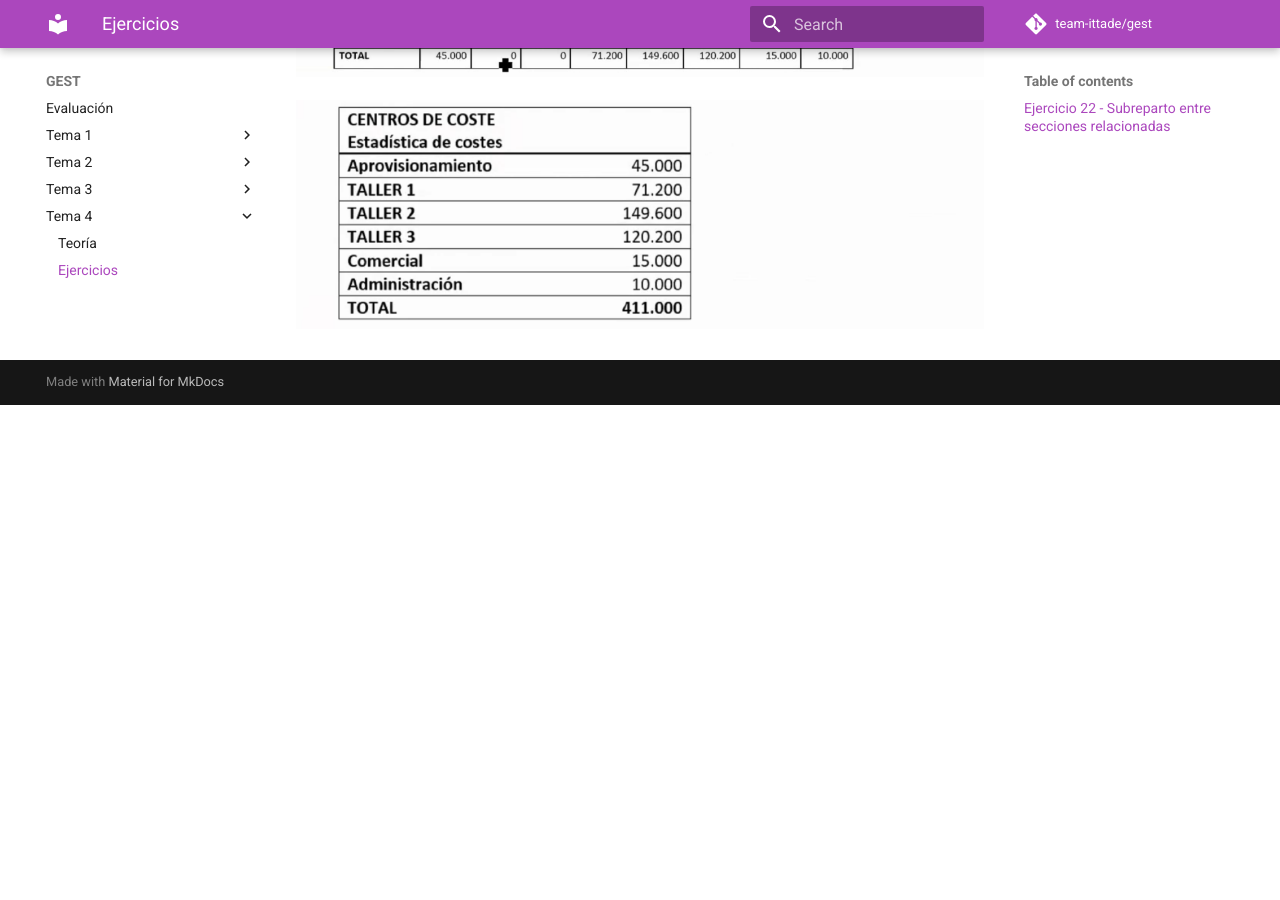
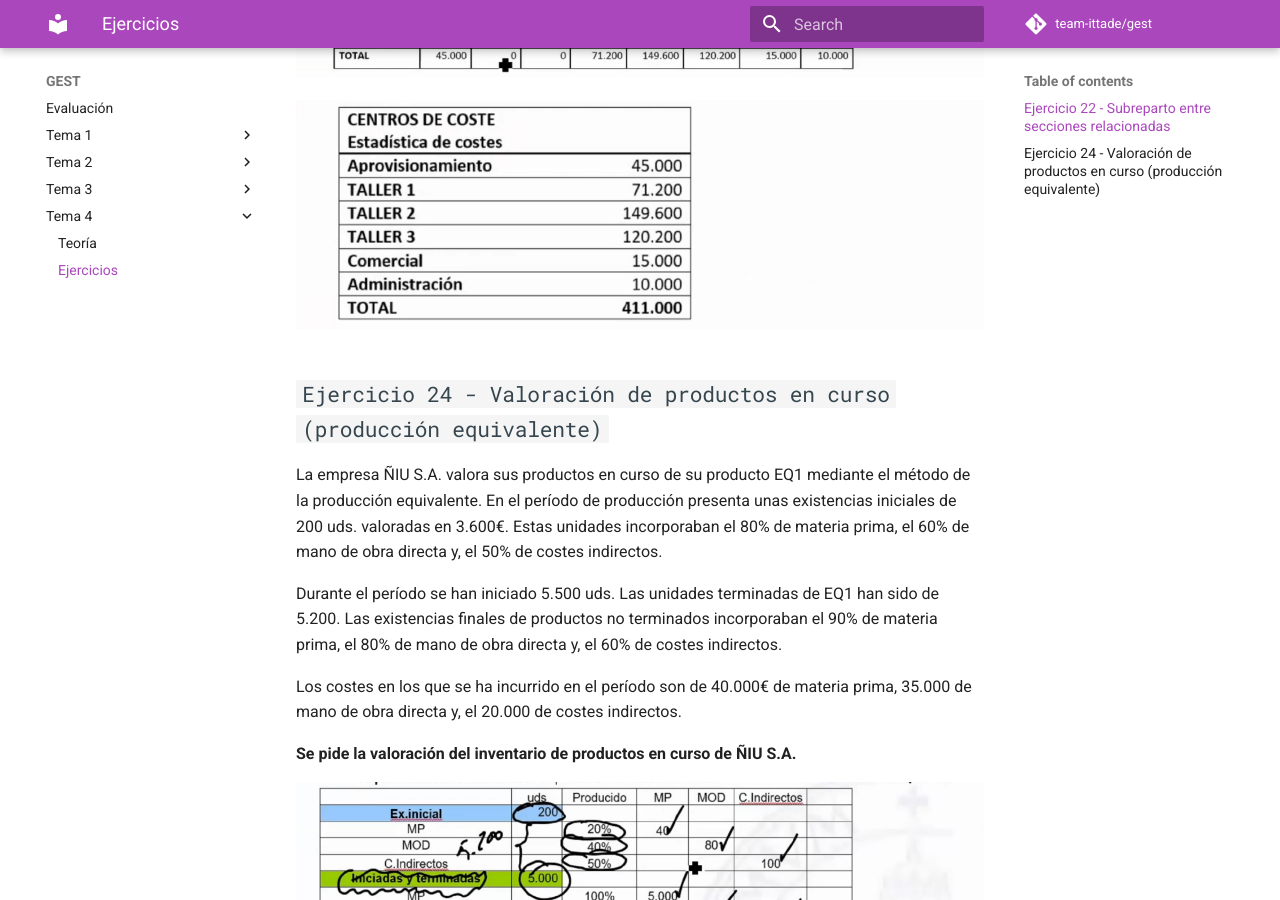
Before and after one commit to team-ittade/gest, an MkDocs documentation site: the page built from docs/tema-4/ejercicios.md, in a window 1280 px wide and 900 px high, scrolled down 1096 px. Built offline with MkDocs 1.6.1 and Material for MkDocs 9.7.7, drawn with Linux system fonts in a browser that asks for light colours; comment, search, counter and statistics services are not loaded; before the commit the page ends 1501 px from its top, so only the background shows below that.

Commit message:
2021-03-23 - ejercicio 24

```diff
--- a/docs/tema-4/ejercicios.md
+++ b/docs/tema-4/ejercicios.md
@@ -18,3 +18,18 @@ El subreparto de lost alleres se realiza de la siguiente forma:
 ![img](../images/tema-4/ejercicios/22/solucion-2.png)
 
 ![img](../images/tema-4/ejercicios/22/solucion-3.png)
+
+## `Ejercicio 24 - Valoración de productos en curso (producción equivalente)`
+
+La empresa ÑIU S.A. valora sus productos en curso de su producto EQ1 mediante el método de la producción equivalente. En el período de producción presenta unas existencias iniciales de 200 uds. valoradas en 3.600€. Estas unidades incorporaban el 80% de materia prima, el 60% de mano de obra directa y, el 50% de costes indirectos.
+
+Durante el período se han iniciado 5.500 uds. Las unidades terminadas de EQ1 han sido de 5.200.
+Las existencias finales de productos no terminados incorporaban el 90% de materia prima, el 80% de mano de obra directa y, el 60% de costes indirectos.
+
+Los costes en los que se ha incurrido en el período son de 40.000€ de materia prima, 35.000 de mano de obra directa y, el 20.000 de costes indirectos.
+
+**Se pide la valoración del inventario de productos en curso de ÑIU S.A.**
+
+![img](../images/tema-4/ejercicios/24/solucion-1.png)
+
+![img](../images/tema-4/ejercicios/24/solucion-2.png)
```
Also changed, not shown: docs/tema-4/index.md (+4 -2 lines), docs/images/tema-4/ejercicios/24/solucion-1.png (added), docs/images/tema-4/ejercicios/24/solucion-2.png (added).
